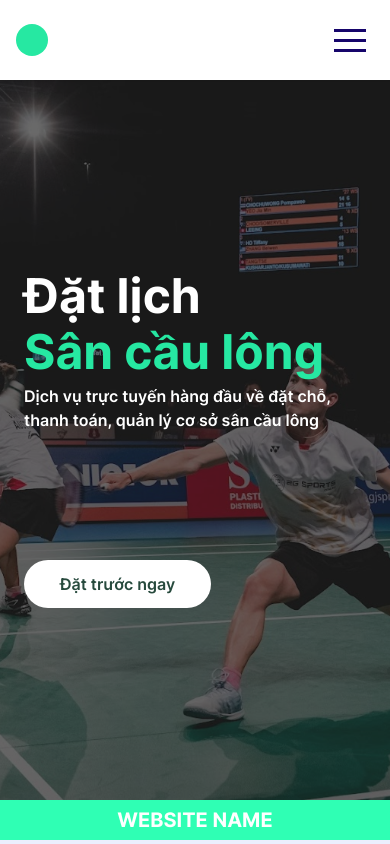
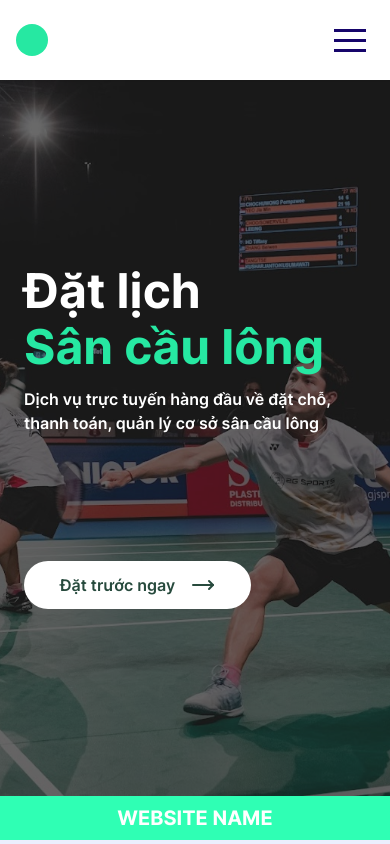
Before and after one commit to Gr33nBean/SportSpace, a Next.js app: page /home in a window 390 px wide. Shown: the top 844 px of the page. Built offline with nearby package versions, Linux system fonts and the light colour scheme.

Commit message:
feat: responsive UI

```diff
--- a/src/components/Home/Banner/index.tsx
+++ b/src/components/Home/Banner/index.tsx
@@ -7,17 +7,34 @@ const Banner = () => {
   return (
     <section className='relative flex-1'>
       <Image className='h-full object-cover' alt='banner' src={banner} width={0} height={0} />
-      <div className='absolute bottom-0 left-0 right-0 top-0 flex flex-col justify-center bg-[#1E1E1E] bg-opacity-65 p-6'>
-        <div className='flex h-1/2 flex-col justify-between'>
+      <div className='absolute bottom-0 left-0 right-0 top-0 flex flex-col justify-center bg-[#1E1E1E] bg-opacity-65 px-6 md:px-24 lg:px-32'>
+        <div className='flex h-1/2 flex-col justify-between md:h-full md:justify-center'>
           <div>
-            <h1 className='h-14 text-5xl font-bold text-white'>Đặt lịch</h1>
-            <h1 className='h-14 text-5xl font-bold text-primary'>Sân cầu lông</h1>
-            <p className='font-semibold text-white'>
+            <h1 className='my-2 text-5xl font-bold text-white md:text-7xl lg:text-8xl'>Đặt lịch</h1>
+            <h1 className='my-2 text-5xl font-bold text-primary md:text-7xl lg:text-8xl'>Sân cầu lông</h1>
+            <p className='my-4 font-semibold text-white'>
               Dịch vụ trực tuyến hàng đầu về đặt chỗ, thanh toán, quản lý cơ sở sân cầu lông
             </p>
           </div>
-          <SecondaryButton className='w-fit rounded-full px-9 py-3'>
+          <SecondaryButton className='my-2 flex w-fit rounded-full px-9 py-3'>
             <span className='text-base text-tertiary'>Đặt trước ngay</span>
+            <div className='ml-4 text-tertiary'>
+              <svg
+                xmlns='http://www.w3.org/2000/svg'
+                width='24'
+                height='24'
+                viewBox='0 0 24 24'
+                fill='none'
+                stroke='currentColor'
+                strokeWidth='2'
+                strokeLinecap='round'
+                strokeLinejoin='round'
+                className='lucide lucide-move-right'
+              >
+                <path d='M18 8L22 12L18 16' />
+                <path d='M2 12H22' />
+              </svg>
+            </div>
           </SecondaryButton>
         </div>
       </div>
--- a/src/components/Home/InfinityScroll/index.tsx
+++ b/src/components/Home/InfinityScroll/index.tsx
@@ -1,7 +1,7 @@
 const InfinityScroll = () => {
   return (
-    <section className='flex h-10 items-center justify-center bg-secondary'>
-      <h1 className='text-xl font-bold uppercase text-white'>Website Name</h1>
+    <section className='flex items-center justify-center bg-secondary py-2'>
+      <h1 className='text-xl font-bold uppercase text-white md:text-3xl'>Website Name</h1>
     </section>
   )
 }
```
